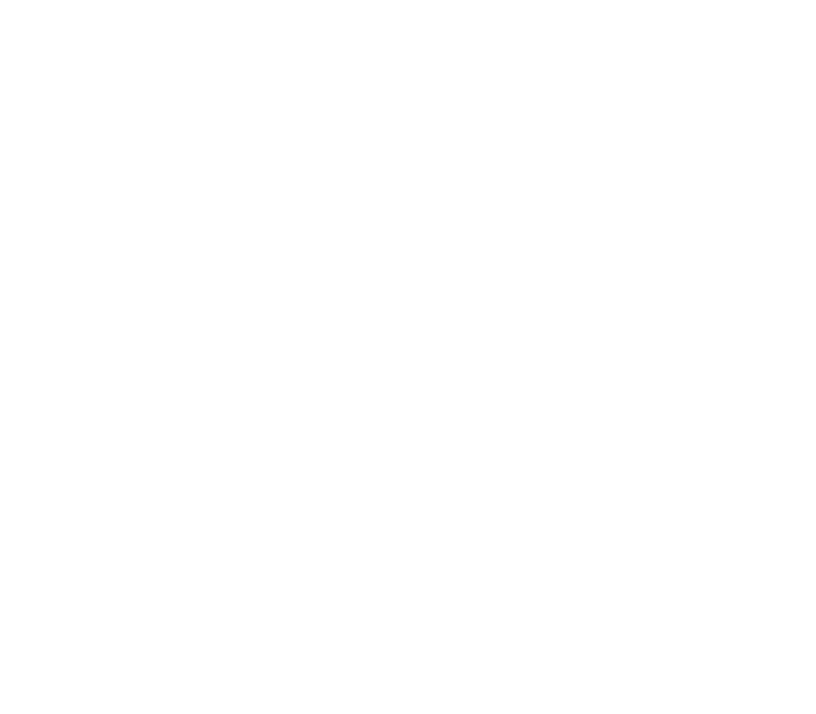
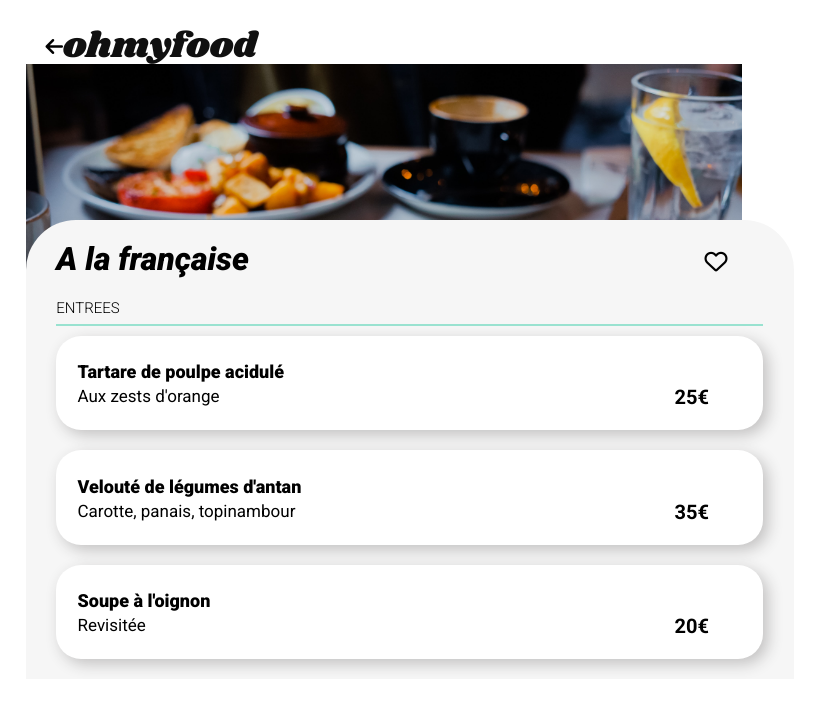
Before and after one commit to LixECode/OhMyFood, a website: page menu1.html in a window 1280 px wide. Shown: the whole page, without its empty margins (0-816 px from the left). Drawn offline with Linux system fonts and the light colour scheme.

Commit message:
menu1 page in progress

```diff
--- a/menu1.html
+++ b/menu1.html
@@ -12,7 +12,63 @@
 <script src="https://kit.fontawesome.com/ba64d1ea0b.js" crossorigin="anonymous"></script>
 </head>
 
-<body>
+<body class="containerMenu1">
+    <header>
+        <ul>
+        <li><i class="fa-solid fa-arrow-left"></i></li>
+        <li><img src="public/img/logo/ohmyfood.png" alt="logo oh my food"></li>
+        </ul>
+        <img class ="imgMenu" src="./public/img/restaurants/toa-heftiba-DQKerTsQwi0-unsplash.jpg" alt="Menu A la française">
+    </header>
+
+    <main>
+    <div class="menu1EntryTitle">
+        <h1>A la française</h1>
+        <div class="restaurantHeart">
+            <ul>
+            <li><i class="fa-regular fa-heart heartRegular"></i></li>
+            <li><i class="fa-solid fa-heart heartSolid"></i></li>
+            </ul>
+        </div>
+    </div>
+<section class="menuEntry"></section>
+    <h2>ENTREES</h2>
+    <div class="cardEntry">
+        <article class="menuCard menuCard1">
+            <div class="menuTitle">
+                <h4>Tartare de poulpe acidulé</h4>
+                <h5>Aux zests d'orange</h5>
+            </div>
+            <div class="menuPrice">
+            <p>25€</p>
+            </div>
+            <div class="menuCardHover"><i class="fa-solid fa-circle-check"></i></div>
+        </article>
+
+        <article class="menuCard menuCard2" >
+            <div class="menuTitle">
+                <h4>Velouté de légumes d'antan</h4>
+                <h5>Carotte, panais, topinambour</h5>
+            </div>
+            <div class="menuPrice">
+            <p>35€</p>
+            </div>
+            <div class="menuCardHover"><i class="fa-solid fa-circle-check"></i></div>
+        </article>
+
+        <article class="menuCard menuCard3">
+            <div class="menuTitle">
+                <h4>Soupe à l'oignon</h4>
+                <h5>Revisitée</h5>
+            </div>
+            <div class="menuPrice">
+            <p>20€</p>
+            </div>
+            <div class="menuCardHover"><i class="fa-solid fa-circle-check"></i></div>
+        </article>
+</div>
+</section>
+    </main>
 
 </body>
 </html>
--- a/sass/base/base.scss
+++ b/sass/base/base.scss
@@ -23,8 +23,28 @@ h3 {
 }
 
 header {
+    width: 100%;
+    ul {
     display: flex;
-    justify-content: center;
-    height: 30px;
+    flex-direction: row;
+    align-items: center;
+    width: 100%;
     margin-top: 30px;
+    font-size: 20px;
+
+    img {
+        width: 50%;
+        display: flex;
+        justify-content: center;
+    }
+
+    i {
+       padding-left: 20px;
+    }
+    }
+
+    .imgMenu {
+        height: auto;
+        width: 100%;
+    }
 }
--- a/sass/components/menuCard.scss
+++ b/sass/components/menuCard.scss
@@ -1,7 +1,7 @@
 
 .menuCard {
     background-color: white;
-    width: 400px;
+    width: 100%;
     height: 100%;
     margin-bottom: 20px;
     border-radius: 25px;
@@ -26,7 +26,7 @@
             justify-content: center;
             margin-left: 50px;
             width: 20%;
-            height: 76px;
+            height: 73.5px;
             padding: 0;
             font-size: 25px;
             color: white;
--- a/sass/main.scss
+++ b/sass/main.scss
@@ -12,3 +12,4 @@
 @import "components/menuCard.scss";
 
 @import "pages/home.scss";
+@import "pages/menu1.scss";
--- a/sass/pages/menu1.scss
+++ b/sass/pages/menu1.scss
@@ -0,0 +1,39 @@
+.containerMenu1 {
+    position: relative;
+}
+
+main {
+    width: 100%;
+    background-color: $background;
+    height: auto;
+    display: flex;
+    flex-direction: column;
+    position: absolute;
+    top: 190px;
+    border-top-left-radius: 50px;
+    border-top-right-radius: 50px;
+    padding: 0 4% 0 4%;
+
+        h1 {
+            font-weight: 900;
+            font-style: italic;
+        }
+
+        h2 {
+            border-bottom : 2px solid $green;
+            padding-bottom: 1%;
+        }
+}
+
+.menu1EntryTitle {
+    display: flex;
+    flex-direction: row;
+    align-items: center;
+    justify-content: space-between;
+    padding-right: 5%;
+}
+
+.cardEntry {
+    width: 100%;
+    margin-top: 10px;
+}
--- a/sass/utils/variables.scss
+++ b/sass/utils/variables.scss
@@ -2,3 +2,4 @@ $purple: #9356DC;
 $pink: #FF79DA;
 $green: #99E2D0;
 $shadow : #c2c1c1;
+$background : #f6f6f6;
```
Also changed, not shown: index.html (+0 -32 lines), public/css/style.css, 1 other file.
